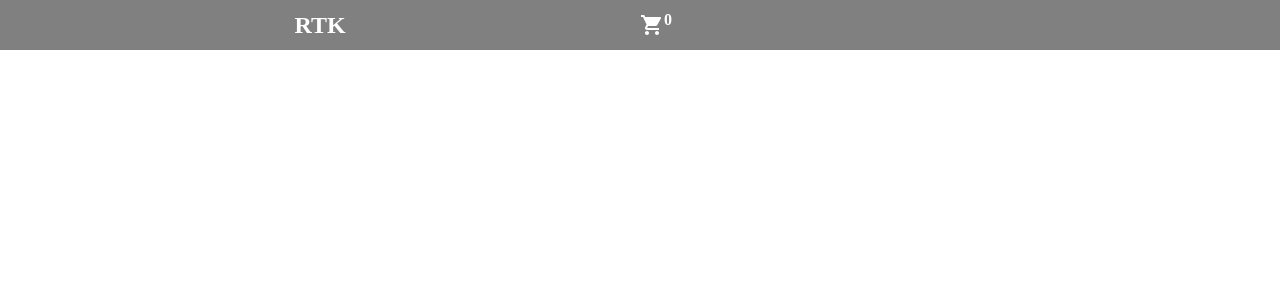
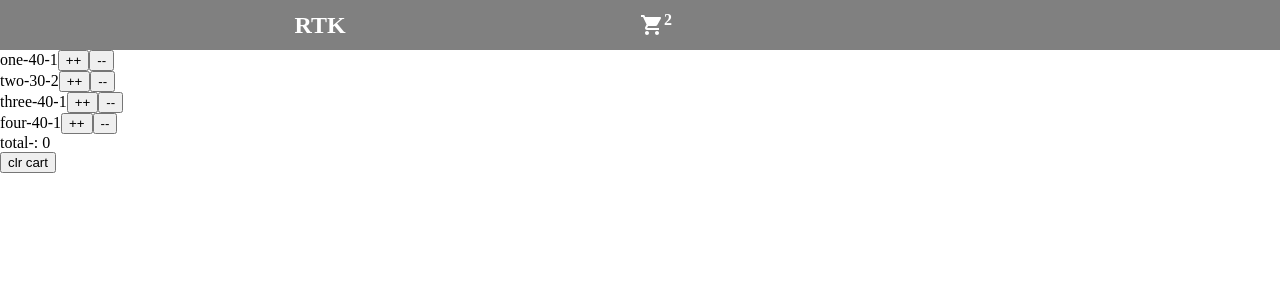
Before and after one commit to jaySmilet/react-ts-jan23, a React (Create React App) app: page / in a window 1280 px wide. Shown: the top 300 px of the page. Built offline with nearby package versions, Linux system fonts and the light colour scheme.

Commit message:
2 files modified, 4 added

```diff
--- a/App.tsx
+++ b/App.tsx
@@ -1,4 +1,5 @@
 import * as React from 'react';
+import CartContainer from './components/CartContainer/CartContainer';
 import Navbar from './components/Navbar/Navbar';
 import './style.css';
 
@@ -6,6 +7,7 @@ export default function App() {
   return (
     <div className="App">
       <Navbar />
+      <CartContainer />
     </div>
   );
 }
--- /dev/null
+++ b/components/CartContainer/CartContainer.tsx
@@ -0,0 +1,29 @@
+import * as React from 'react';
+import { useSelector } from 'react-redux';
+import { RootState } from '../../store';
+import CartItem from '../CartItem/CartItem';
+import './CartContainer.css';
+
+const CartContainer = () => {
+  const { cartItems, total, amount } = useSelector(
+    (state: RootState) => state.cart
+  );
+  if (amount < 1) {
+    return (
+      <div className="cart-conatiner">
+        <div className="empty-cart">Your bag is empty!</div>{' '}
+      </div>
+    );
+  } else {
+    return (
+      <div className="cart-conatiner">
+        {cartItems.map((cart) => (
+          <CartItem key={cart.id} {...cart} />
+        ))}
+        <div>total-: {total}</div>
+        <button>clr cart</button>
+      </div>
+    );
+  }
+};
+export default CartContainer;
--- /dev/null
+++ b/components/CartItem/CartItem.tsx
@@ -0,0 +1,17 @@
+import * as React from 'react';
+import { useDispatch } from 'react-redux';
+import { increment } from '../../feature/cart/cart';
+import { Cart } from '../../static/cartOrigin';
+import './CartItem.css';
+
+const CartItem = ({ id, title, price, img, amount }: Cart) => {
+  const dispatch = useDispatch();
+  return (
+    <div className="cart-item">
+      {title}-{price}-{amount}
+      <button onClick={() => dispatch(increment({ id }))}>++</button>
+      <button>--</button>
+    </div>
+  );
+};
+export default CartItem;
--- a/feature/cart/cart.ts
+++ b/feature/cart/cart.ts
@@ -3,7 +3,7 @@ import { cartItems } from '../../static/cartOrigin';
 
 const initialStateValue = {
   cartItems: cartItems,
-  amount: 0,
+  amount: 2,
   total: 0,
   isLoading: true,
 };
@@ -11,7 +11,18 @@ const initialStateValue = {
 export const cartSlice = createSlice({
   name: 'cart',
   initialState: initialStateValue,
-  reducers: {},
+  reducers: {
+    increment: (state, action) => {
+      state.cartItems = state.cartItems.map((cart) => {
+        if (cart.id === action.payload.id) {
+          return action.payload;
+        }
+        return cart;
+      });
+    },
+  },
 });
 
+export const { increment } = cartSlice.actions;
+
 export default cartSlice.reducer;
```
Also changed, not shown: components/CartContainer/CartContainer.css (added), components/CartItem/CartItem.css (added).
